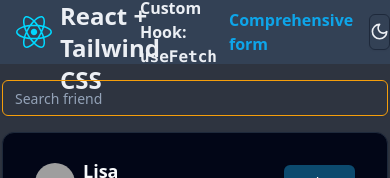
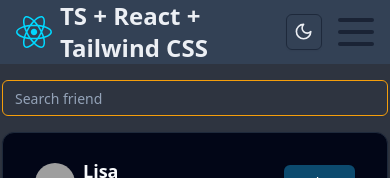
Before and after one commit to JasonWu73/spring-boot-fullstack, a React app in the folder frontend/: page /eat-and-split in a window 390 px wide. Shown: the top 178 px of the page. Built offline with nearby package versions, Linux system fonts and the light colour scheme; grey boxes are pictures that could not be loaded; the HTML template or start-up script is replaced by a standard one.

Commit message:
自适应的导航条

```diff
--- a/frontend/src/components/NavBar.tsx
+++ b/frontend/src/components/NavBar.tsx
@@ -1,37 +1,75 @@
 import reactLogo from '@/assets/react.svg'
 import { ModeToggle } from '@/components/ui/ModeToggle'
 import { Link, NavLink } from 'react-router-dom'
-import React from 'react'
+import React, { useState } from 'react'
 import {
   NavigationMenu,
   NavigationMenuItem,
   NavigationMenuList
 } from '@/components/ui/NavigationMenu'
+import { cn, tw } from '@/lib/utils'
 
 function NavBar() {
+  const [isHamburgerOpen, setIsHamburgerOpen] = useState(false)
+
+  function handleClick(e: React.MouseEvent<HTMLButtonElement, MouseEvent>) {
+    // 当点击页面链接后, 自动关闭中小屏幕下才显示的汉堡包导航菜单
+    if (e.target instanceof HTMLAnchorElement) {
+      setIsHamburgerOpen(false)
+    }
+  }
+
   return (
-    <nav className="flex h-16 items-center justify-between gap-4 bg-slate-950 p-4 text-snow-1 dark:bg-slate-700">
-      <PageNav />
-      <ModeToggle />
+    <nav
+      onClick={handleClick}
+      className="flex h-16 items-center justify-between gap-4 bg-slate-950 p-4 text-snow-1 dark:bg-slate-700"
+    >
+      <Logo />
+      <PageNav isHamburgerOpen={isHamburgerOpen} />
+      <div className="flex gap-4">
+        <ModeToggle />
+        <HamburgerIcon isOpen={isHamburgerOpen} onToggle={setIsHamburgerOpen} />
+      </div>
     </nav>
   )
 }
 
-function PageNav() {
+type PageNavProps = {
+  isHamburgerOpen: boolean
+}
+
+function PageNav({ isHamburgerOpen }: PageNavProps) {
   return (
-    <div className="flex flex-1 items-center gap-4">
-      <Logo />
-
-      <NavigationMenu>
-        <NavigationMenuList className="gap-2">
-          <NavItem link="/fetch">
-            Custom Hook: <code>useFetch</code>
-          </NavItem>
-
-          <NavItem link="/eat-and-split">Comprehensive form</NavItem>
+    <>
+      <NavigationMenu className="hidden max-w-full justify-start lg:flex">
+        <NavigationMenuList className="gap-4">
+          <NavItemList />
         </NavigationMenuList>
       </NavigationMenu>
-    </div>
+
+      <NavigationMenu
+        className={cn(
+          'absolute left-0 top-16 h-[calc(100%-4rem)] w-full max-w-full -translate-x-full transform items-start bg-slate-950 transition duration-500 dark:bg-slate-700 lg:hidden',
+          {
+            'translate-x-0': isHamburgerOpen
+          }
+        )}
+      >
+        <NavigationMenuList className="flex-col gap-4">
+          <NavItemList />
+        </NavigationMenuList>
+      </NavigationMenu>
+    </>
+  )
+}
+
+function NavItemList() {
+  return (
+    <>
+      <NavItem link="/fetch">Custom Hook: useFetch</NavItem>
+
+      <NavItem link="/eat-and-split">Comprehensive form</NavItem>
+    </>
   )
 }
 
@@ -64,4 +102,43 @@
   )
 }
 
+type HamburgerIconProps = {
+  isOpen: boolean
+  onToggle: (isOpen: boolean) => void
+}
+
+function HamburgerIcon({ isOpen, onToggle }: HamburgerIconProps) {
+  const genericHamburgerLine = tw`ease my-1 h-1 w-9 transform rounded-full bg-white transition duration-300 dark:bg-slate-950`
+
+  return (
+    <div className="flex items-center lg:hidden">
+      <button
+        className="group flex h-9 w-9 flex-col items-center justify-center"
+        onClick={() => onToggle(!isOpen)}
+      >
+        <div
+          className={cn(genericHamburgerLine, {
+            'translate-y-3 rotate-45 opacity-50 group-hover:opacity-100':
+              isOpen,
+            'opacity-50 group-hover:opacity-100': !isOpen
+          })}
+        />
+        <div
+          className={cn(genericHamburgerLine, {
+            'opacity-0': isOpen,
+            'opacity-50 group-hover:opacity-100': !isOpen
+          })}
+        />
+        <div
+          className={cn(genericHamburgerLine, {
+            '-translate-y-3 -rotate-45 opacity-50 group-hover:opacity-100':
+              isOpen,
+            'opacity-50 group-hover:opacity-100': !isOpen
+          })}
+        />
+      </button>
+    </div>
+  )
+}
+
 export { NavBar }
--- a/frontend/src/lib/utils.ts
+++ b/frontend/src/lib/utils.ts
@@ -11,6 +11,18 @@
  */
 function cn(...inputs: ClassValue[]) {
   return twMerge(clsx(inputs))
+}
+
+/**
+ * 带标签的模板字符串, 用于在模板字符串中使用 prettier-plugin-tailwindcss 插件.
+ *
+ * {@link https://github.com/tailwindlabs/prettier-plugin-tailwindcss#sorting-classes-in-template-literals|Sorting classes in template literals - prettier-plugin-tailwindcss}
+ *
+ * @param strings - 字符串数组
+ * @param values - 模板字符串中的变量
+ */
+function tw(strings: TemplateStringsArray, ...values: unknown[]) {
+  return String.raw({ raw: strings }, ...values)
 }
 
 /**
@@ -37,4 +49,4 @@
   return new Promise((resolve) => setTimeout(resolve, seconds * 1000))
 }
 
-export { cn, truncate, wait }
+export { cn, tw, truncate, wait }
```
